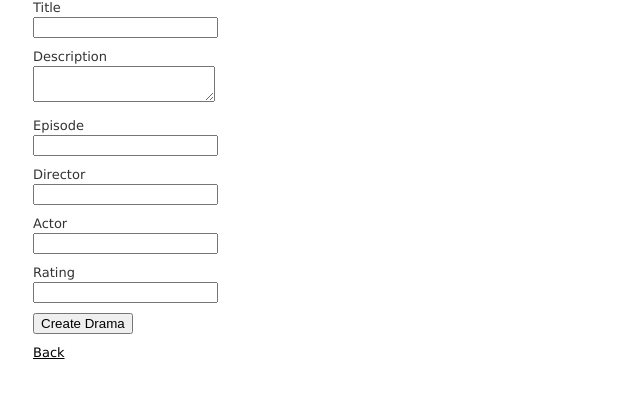
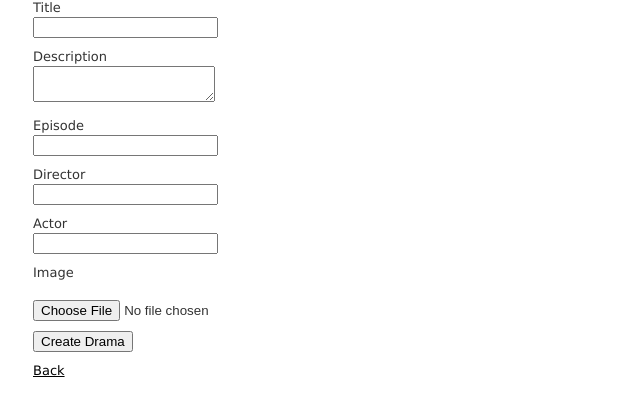
Before and after one commit to froakie/dramalog, a Rails app: page /dramas/new in a window 1280 px wide. Shown: the part 69-485 px from the top of the page, without its empty margins (0-640 px from the left). Run offline with Rails 7, Linux system fonts and the light colour scheme; the visitor is signed in with stand-in values (Sample User, id 1); style sheets or scripts are compiled from the project's sources; parts of the project's set-up code (start-up, migrations or seed data) failed here and were passed over; some libraries are stand-ins or nearby versions.

Commit message:
Added images to dramas with paperclip gem

```diff
--- a/app/controllers/dramas_controller.rb
+++ b/app/controllers/dramas_controller.rb
@@ -70,6 +70,6 @@ class DramasController < ApplicationController
 
     # Never trust parameters from the scary internet, only allow the white list through.
     def drama_params
-      params.require(:drama).permit(:title, :description, :episode, :director, :actor, :rating)
+      params.require(:drama).permit(:title, :description, :episode, :director, :actor, :rating, :image)
     end
 end
--- a/app/models/drama.rb
+++ b/app/models/drama.rb
@@ -1,3 +1,5 @@
 class Drama < ApplicationRecord
 	belongs_to :user
+	has_attached_file :image, styles: { medium: "400x600#"}
+  	validates_attachment_content_type :image, content_type: /\Aimage\/.*\z/
 end
--- a/app/views/dramas/_form.html.erb
+++ b/app/views/dramas/_form.html.erb
@@ -1,10 +1,10 @@
-<%= form_for(drama) do |f| %>
-  <% if drama.errors.any? %>
+<%= form_for @drama, html: { multipart: true } do |f| %>
+  <% if @drama.errors.any? %>
     <div id="error_explanation">
-      <h2><%= pluralize(drama.errors.count, "error") %> prohibited this drama from being saved:</h2>
+      <h2><%= pluralize(@drama.errors.count, "error") %> prohibited this drama from being saved:</h2>
 
       <ul>
-      <% drama.errors.full_messages.each do |message| %>
+      <% @drama.errors.full_messages.each do |message| %>
         <li><%= message %></li>
       <% end %>
       </ul>
@@ -37,8 +37,9 @@
   </div>
 
   <div class="field">
-    <%= f.label :rating %>
-    <%= f.text_field :rating %>
+    <%= f.label :image %><br>
+    <%= f.file_field :image%>
+
   </div>
 
   <div class="actions">
--- a/app/views/dramas/index.html.erb
+++ b/app/views/dramas/index.html.erb
@@ -18,6 +18,7 @@
   <tbody>
     <% @dramas.each do |drama| %>
       <tr>
+        <td><%= image_tag drama.image.url(:medium) %></td>
         <td><%= drama.title %></td>
         <td><%= drama.description %></td>
         <td><%= drama.episode %></td>
--- a/app/views/dramas/show.html.erb
+++ b/app/views/dramas/show.html.erb
@@ -1,4 +1,4 @@
-<p id="notice"><%= notice %></p>
+<%= image_tag @drama.image.url(:medium) %>
 
 <p>
   <strong>Title:</strong>
@@ -25,10 +25,6 @@
   <%= @drama.actor %>
 </p>
 
-<p>
-  <strong>Rating:</strong>
-  <%= @drama.rating %>
-</p>
 
 <%= link_to 'Edit', edit_drama_path(@drama) %> |
 <%= link_to 'Back', dramas_path %>
```
Also changed, not shown: db/migrate/20170619223514_add_attachment_image_to_dramas.rb (added, +11 -0 lines), db/schema.rb, 6 other files.
